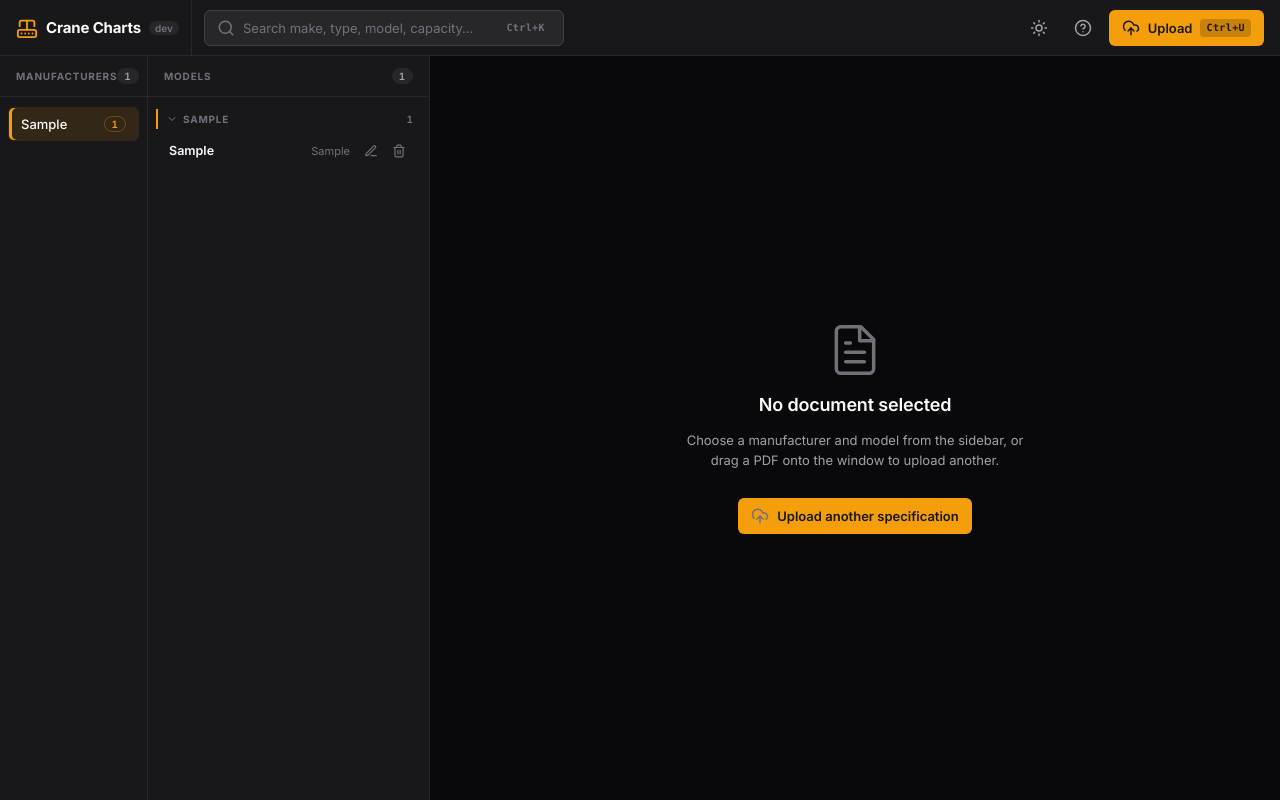
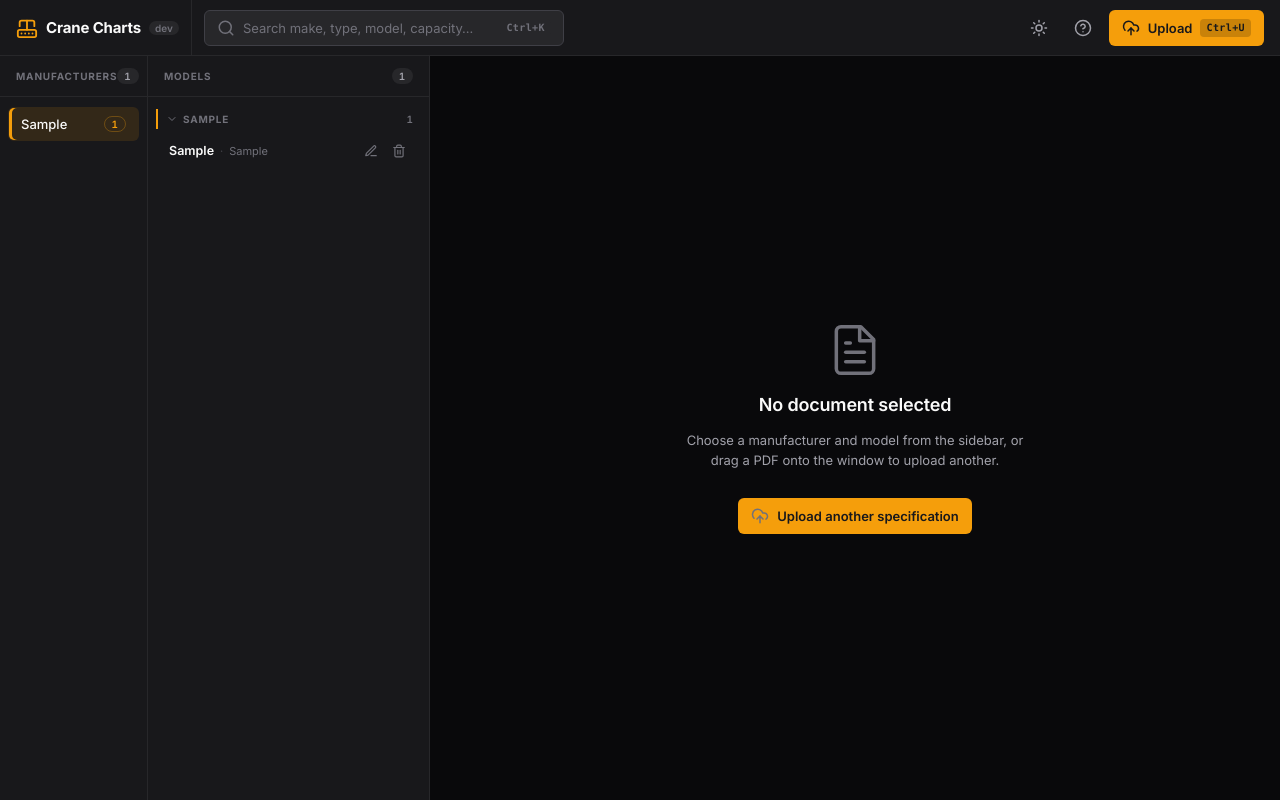
Before and after one commit to HuttonHomeHub/Crane_Chart_Manager, a Flask app: page / in a window 1280 px wide. Run offline with Flask 3, Linux system fonts and the light colour scheme; tables that the repository leaves empty hold one stand-in row (values such as "Sample post"); parts of the project's set-up code (start-up, migrations or seed data) failed here and were passed over; some libraries are stand-ins or nearby versions.

Commit message:
fix: place capacity right after model name; drop the row tooltip
- Capacity now follows the model name (muted, "LTM1050-3.1 · 50t") instead of being
  right-aligned next to the edit buttons, which read as an ugly gap. The name sizes to
  its content (flex 0 1 auto) so the capacity sits beside it; a faint middot separates them.
- Removed the model-row title tooltip — with name + capacity both on the row it only
  repeated visible info. (Kept the file-count badge's own label.)

Co-Authored-By: Claude Opus 4.8 <noreply@anthropic.com>

```diff
--- a/static/main.css
+++ b/static/main.css
@@ -702,7 +702,9 @@ input[type="search"]::-webkit-search-cancel-button { display: none; }
 }
 
 .model-item__name {
-    flex: 1;
+    /* Size to content so the capacity sits right after the name (not pushed to the far
+       right); shrink + truncate only when the name is too long for the row. */
+    flex: 0 1 auto;
     min-width: 0;
     font-size: 12.5px;
     font-weight: 600;
@@ -718,7 +720,12 @@ input[type="search"]::-webkit-search-cancel-button { display: none; }
     font-size: 11px;
     color: var(--fg-tertiary);
     font-variant-numeric: tabular-nums;
-    text-align: right;
+    white-space: nowrap;
+}
+.model-item__capacity::before {
+    content: "·";
+    margin-right: 6px;
+    opacity: 0.5;
 }
 
 /* Badge shown on model rows that hold more than one file. */
--- a/static/main.js
+++ b/static/main.js
@@ -1350,17 +1350,10 @@ const sidebar = {
         body.type = 'button';
         body.className = 'model-item__body';
         body.setAttribute('aria-current', 'false');
-        // D (round 9): full label tooltip so a truncated model name is still readable.
-        body.title = (file.model || 'Unknown') + (file.capacity ? ` · ${file.capacity}` : '');
-        // Single line: model name (truncates) on the left, capacity right-aligned so
-        // capacities line up in a scannable column.
-        body.innerHTML = `
-            <span class="model-item__name"></span>
-            <span class="model-item__capacity"></span>
-        `;
+        // Single line: model name, then its capacity right after it (muted).
+        body.innerHTML = `<span class="model-item__name"></span>`;
         body.querySelector('.model-item__name').textContent = file.model || 'Unknown';
-        body.querySelector('.model-item__capacity').textContent = file.capacity || '—';
-        // Badge cranes that hold more than one document (between the name and capacity).
+        // Badge cranes that hold more than one document (right after the name).
         const fileCount = file.file_count || 1;
         if (fileCount > 1) {
             const badge = document.createElement('span');
@@ -1368,7 +1361,13 @@ const sidebar = {
             badge.textContent = String(fileCount);
             badge.title = `${fileCount} files`;
             badge.setAttribute('aria-label', `${fileCount} files`);
-            body.insertBefore(badge, body.querySelector('.model-item__capacity'));
+            body.appendChild(badge);
+        }
+        if (file.capacity) {
+            const cap = document.createElement('span');
+            cap.className = 'model-item__capacity';
+            cap.textContent = file.capacity;
+            body.appendChild(cap);
         }
         body.addEventListener('click', () => {
             // R-016: use BP_TABLET from CSS custom property
```
Also changed, not shown: CHANGELOG.md.
